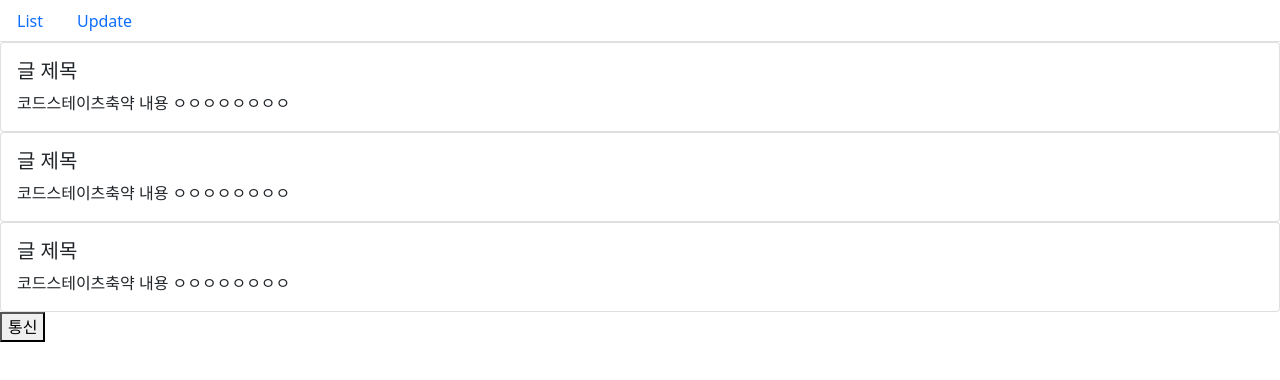
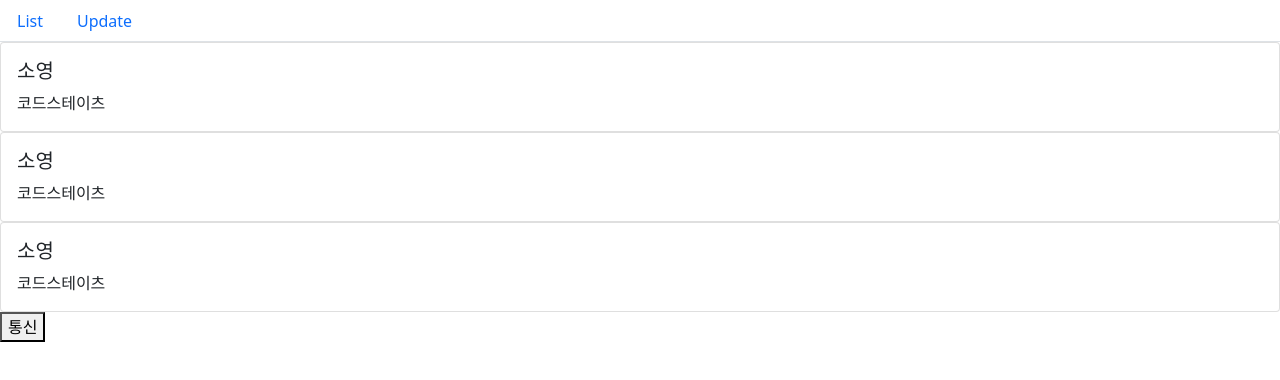
Before and after one commit to so191925/MESSAGE-BOARD, a React (Create React App) app in the folder client/: page / in a window 1280 px wide. Shown: the top 380 px of the page. Built offline with nearby package versions, Linux system fonts and the light colour scheme.

Commit message:
feat: 리스트아이템 props 작성

```diff
--- a/client/src/components/ListItem.jsx
+++ b/client/src/components/ListItem.jsx
@@ -7,9 +7,9 @@ function ListItem({title, content}) {
         return (
             <Card>
             <Card.Body>
-              <Card.Title>글 제목</Card.Title>
+              <Card.Title>{title}</Card.Title>
               <Card.Text>
-                {content}축약 내용 ㅇㅇㅇㅇㅇㅇㅇㅇ
+                {content}
               </Card.Text>
             </Card.Body>
           </Card>
```
